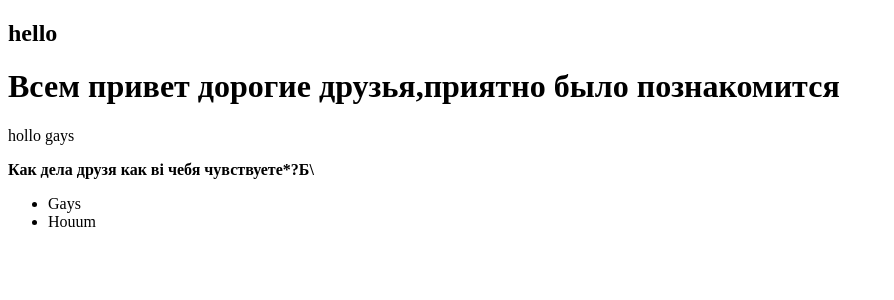
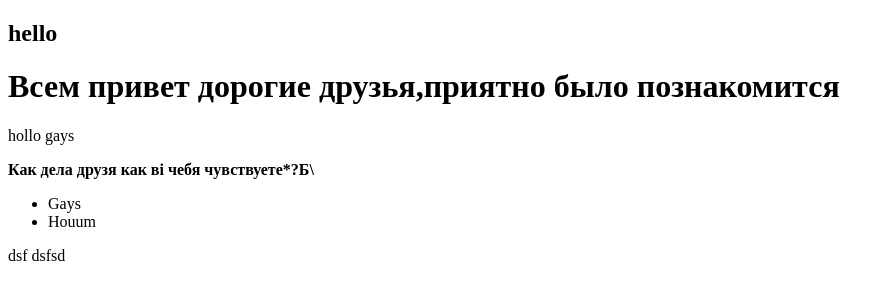
Before and after one commit to rustamdzumaliev209-ui/test-ui, a plain HTML site: page index.html in a window 1280 px wide. Shown: the whole page, without its empty margins (0-894 px from the left). Drawn offline with Linux system fonts and the light colour scheme.

Commit message:
commit 3

```diff
--- a/index.html
+++ b/index.html
@@ -14,5 +14,6 @@
         <li>Gays</li>
         <li>Houum</li>
     </ul>
+    <p>dsf dsfsd</p>
 </body>
 </html>
```
